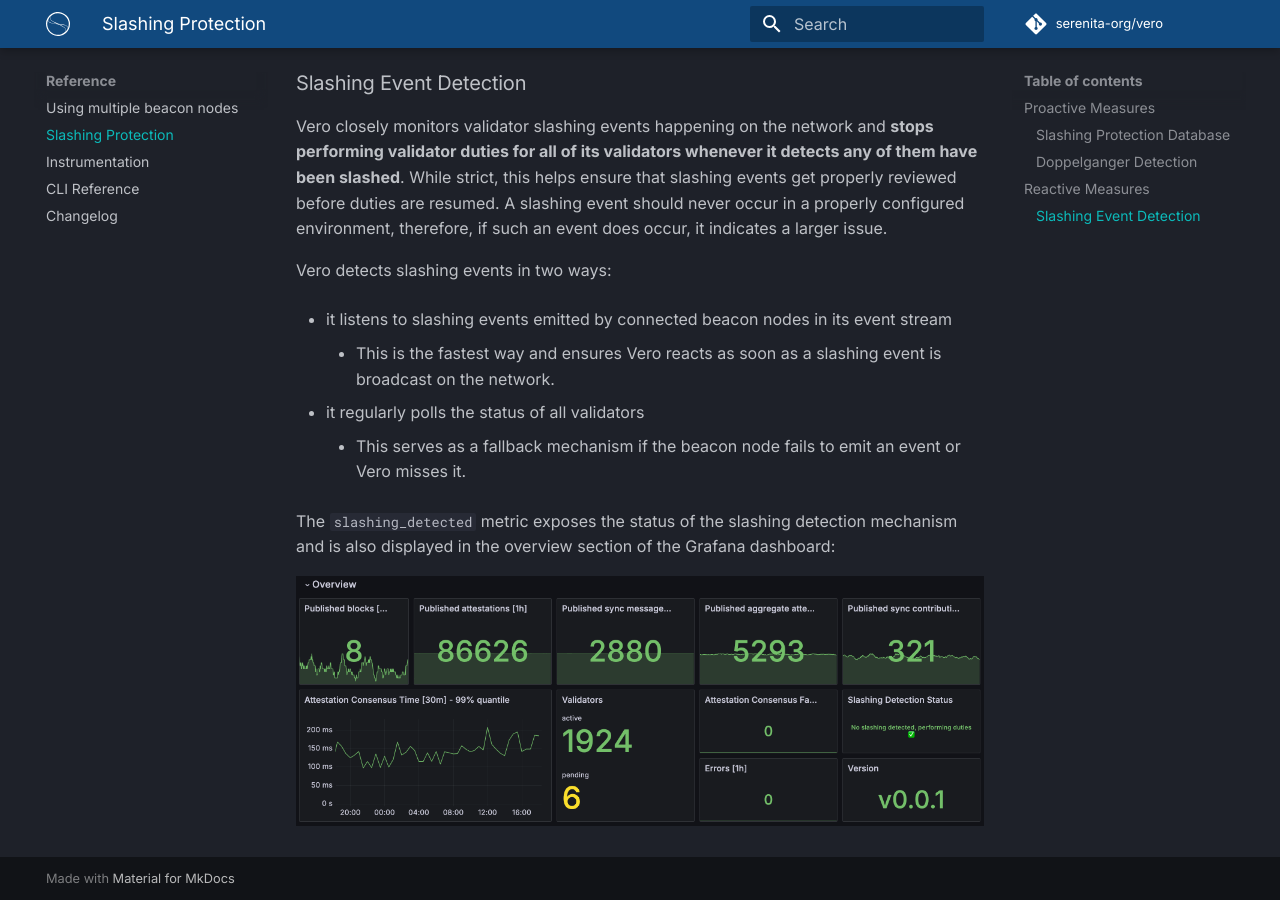
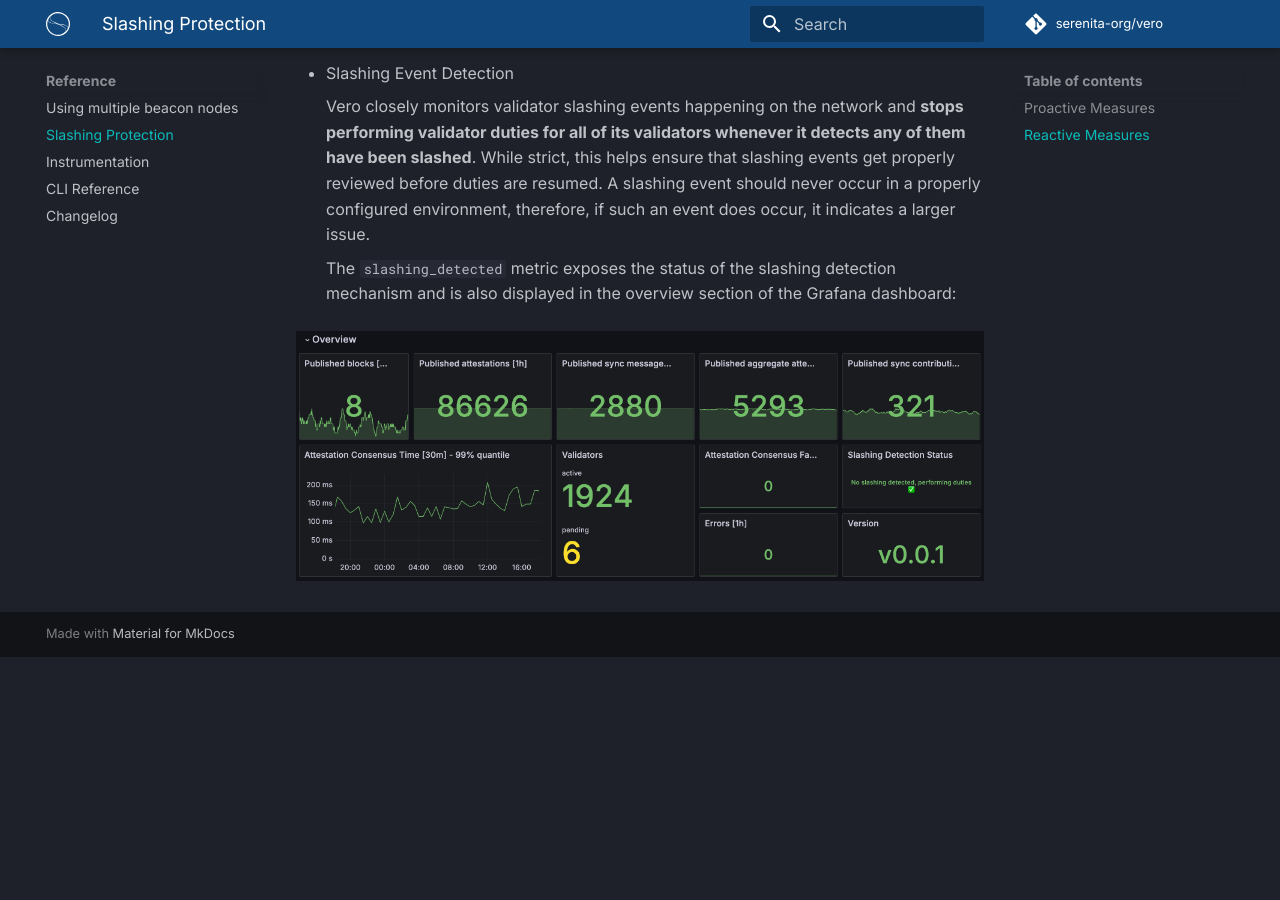
Before and after one commit to serenita-org/vero, an MkDocs documentation site: the page built from docs/docs/reference/slashing_protection.md, in a window 1280 px wide and 900 px high, scrolled down 621 px. Built offline with MkDocs 1.6.1 and Material for MkDocs 9.7.7, drawn with Linux system fonts in a browser that asks for light colours; plug-ins that fetch from the network failed and are left out; comment, search, counter and statistics services are not loaded; after the commit the page ends 1278 px from its top, so only the background shows below that.

```diff
--- a/docs/docs/reference/slashing_protection.md
+++ b/docs/docs/reference/slashing_protection.md
@@ -2,52 +2,40 @@
 
 ## Proactive Measures
 
-### Slashing Protection Database
+- Slashing Protection Database
 
-Vero relies on the battle-tested slashing protection
-provided by the attached remote signer.
-An additional layer of slashing protection may be added
-directly to Vero in the future.
+    Vero relies on the battle-tested slashing protection
+    provided by the attached remote signer.
+    An additional layer of slashing protection may be added
+    directly to Vero in the future.
 
-### Doppelganger Detection
+- Doppelganger Detection
 
-Vero supports detecting active doppelganger validators on
-the network during its startup. Doppelgangers are identical
-validators running elsewhere. Running the same
-validator in multiple locations can lead to slashing,
-as they may emit conflicting votes.
+    Vero supports detecting active doppelganger validators on
+    the network during its startup. Doppelgangers are identical
+    validators running elsewhere. Running the same
+    validator in multiple locations can lead to slashing,
+    as they may emit conflicting votes.
 
-If Vero detects active doppelgangers, it will refuse to
-start validator duties and shut down instead.
+    If Vero detects active doppelgangers, it will refuse to
+    start validator duties and shut down instead.
 
 ## Reactive Measures
 
-### Slashing Event Detection
+- Slashing Event Detection
 
-Vero closely monitors validator slashing events
-happening on the network and **stops performing
-validator duties for all of its validators
-whenever it detects any of them have been
-slashed**. While strict, this helps ensure that slashing
-events get properly reviewed before duties are resumed.
-A slashing event should never occur in a properly configured
-environment, therefore, if such an event does occur,
-it indicates a larger issue.
+    Vero closely monitors validator slashing events
+    happening on the network and **stops performing
+    validator duties for all of its validators
+    whenever it detects any of them have been
+    slashed**. While strict, this helps ensure that slashing
+    events get properly reviewed before duties are resumed.
+    A slashing event should never occur in a properly configured
+    environment, therefore, if such an event does occur,
+    it indicates a larger issue.
 
-Vero detects slashing events in two ways:
-
-- it listens to slashing events emitted by
-connected beacon nodes in its event stream
-	- This is the fastest way and ensures Vero reacts
-      as soon as a slashing event is broadcast
-      on the network.
-
-- it regularly polls the status of all validators
-	- This serves as a fallback mechanism if the beacon
-      node fails to emit an event or Vero misses it.
-
-The `slashing_detected` metric exposes the status of
-the slashing detection mechanism and is also displayed
-in the overview section of the Grafana dashboard:
+    The `slashing_detected` metric exposes the status of
+    the slashing detection mechanism and is also displayed
+    in the overview section of the Grafana dashboard:
 
 ![Metrics - overview](assets/instrumentation/metrics_overview.png)
--- a/docs/mkdocs.yml
+++ b/docs/mkdocs.yml
@@ -4,6 +4,7 @@ nav:
     - introduction/why_vero.md
     - introduction/risks.md
     - introduction/faqs.md
+    - introduction/more_resources.md
   - Quick Start:
     - quick-start/architecture.md
     - quick-start/setting_up_ethereum_clients.md
@@ -32,6 +33,7 @@ theme:
   name: material
   favicon: assets/icon_512x512.png
   logo: assets/symbol_white_transparent.svg
+  custom_dir: overrides
   font:
     text: Inter
   palette:
--- /dev/null
+++ b/docs/overrides/main.html
@@ -0,0 +1,5 @@
+{% extends "base.html" %}
+
+{% block extrahead %}
+  <script defer data-domain="serenita.io" data-api="https://plausible.io/api/event" src="https://plausible.io/js/script.tagged-events.js"></script>
+{% endblock %}
```
Also changed, not shown: docs/docs/introduction/more_resources.md (added, +11 -0 lines), docs/docs/introduction/risks.md (+1 -4 lines), README.md, 1 other file.
